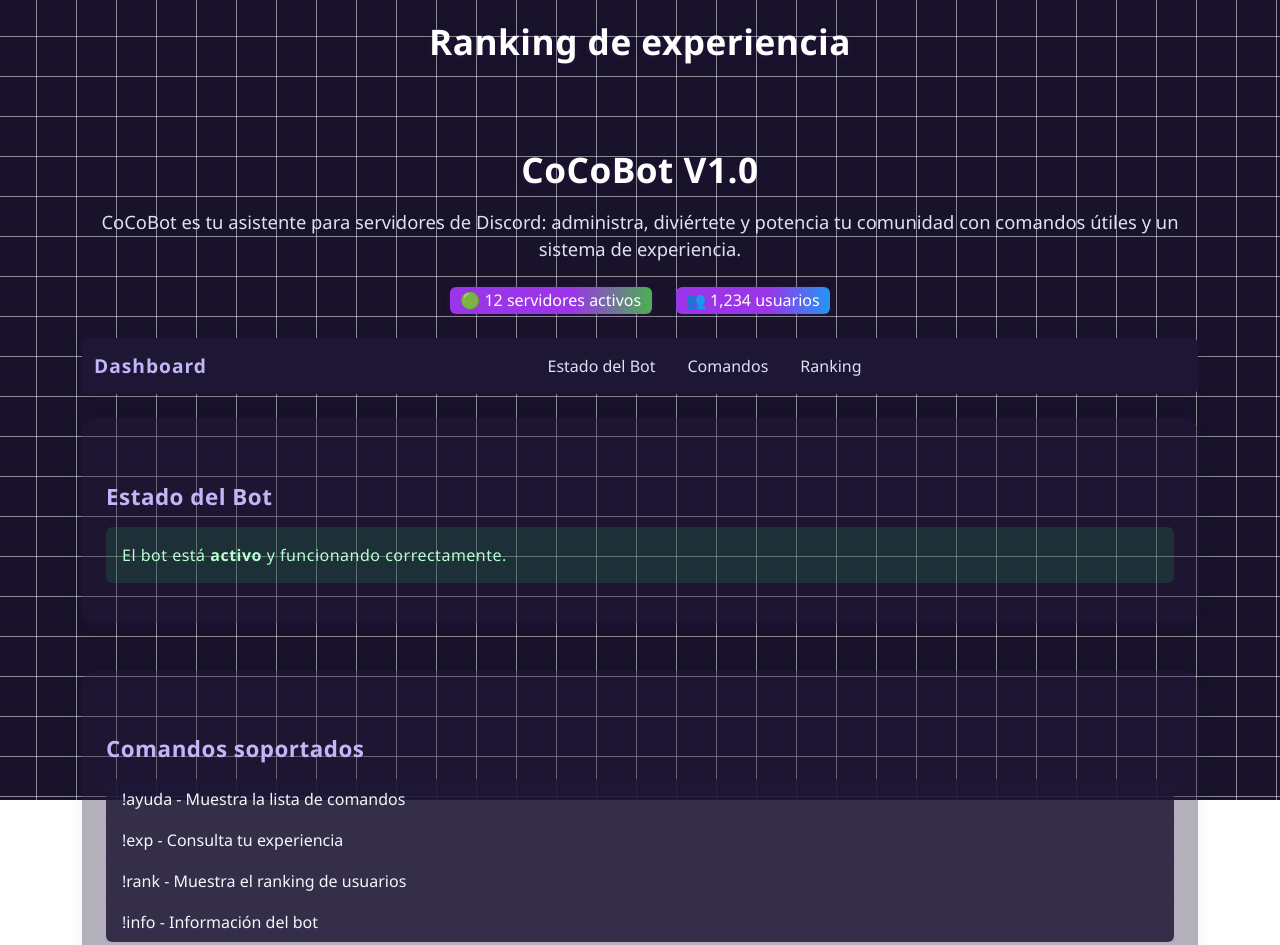
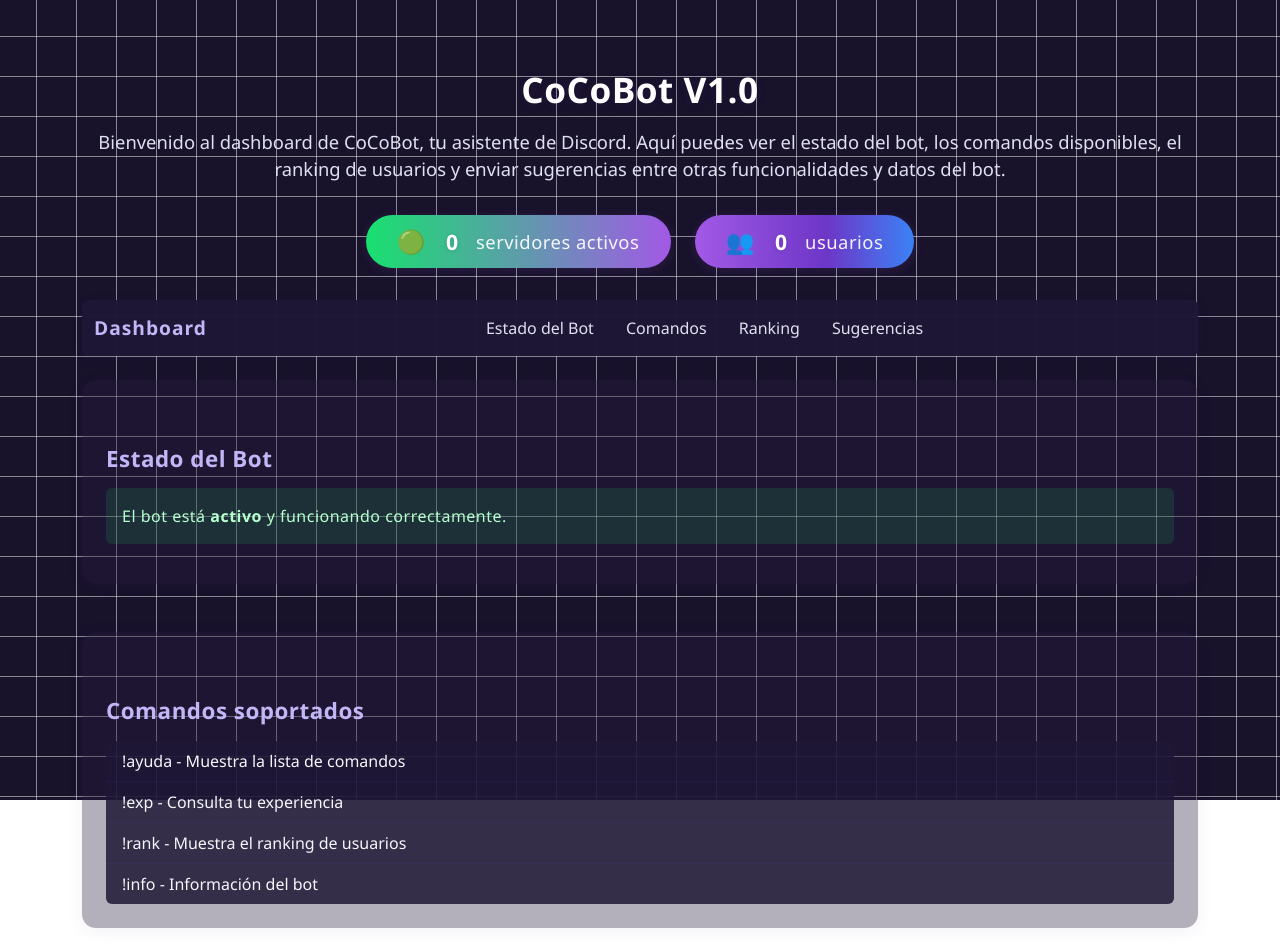
Before and after one commit to Airamsveedraaa/DiscordBot, a plain HTML site: page dashboard/index.html in a window 1280 px wide. Shown: the top 945 px of the page. Drawn offline with nearby package versions, Linux system fonts and the light colour scheme; no server answers.

Commit message:
Moved suggestions to a new section, added an endpoint to collect the real data about the real users and servers using the bot at the moment

```diff
--- a/dashboard/css/styles.css
+++ b/dashboard/css/styles.css
@@ -226,18 +226,82 @@ h2 {
 }
 
 /* Estadísticas */
+.badge {
+  display: inline-block;
+  padding: 0.5em 1em;
+  border-radius: 1em;
+  font-weight: bold;
+  margin-right: 0.5em;
+  font-size: 1em;
+}
+
 .badge.bg-primary {
-  background: linear-gradient(90deg, #9a35e8 60%, #4caf50 100%);
+  background: #9a35e8;
   color: #fff;
   font-weight: 500;
   box-shadow: 0 2px 8px rgba(154, 53, 232, 0.10);
 }
 
 .badge.bg-secondary {
-  background: linear-gradient(90deg, #9a35e8 60%, #2196f3 100%);
+  background: #333;
   color: #fff;
   font-weight: 500;
   box-shadow: 0 2px 8px rgba(154, 53, 232, 0.10);
+}
+
+/* Centrado de los badges */
+.badges-container {
+  display: flex;
+  justify-content: center;
+  gap: 1.5em;
+  margin-top: 2em;
+  margin-bottom: 2em;
+}
+
+/* Badge base */
+.custom-badge {
+  display: flex;
+  align-items: center;
+  padding: 0.5em 1.7em;
+  border-radius: 2em;
+  font-weight: bold;
+  font-size: 1.15em;
+  box-shadow: 0 2px 12px rgba(162, 89, 230, 0.15);
+  letter-spacing: 0.5px;
+  gap: 0.6em;
+}
+
+/* Badge de servidores: gradiente verde-morado */
+.servers-badge {
+  background: linear-gradient(90deg, #18e06f 0%, #a259e6 100%);
+  color: #fff;
+}
+
+/* Badge de usuarios: gradiente morado-azul */
+.users-badge {
+  background: linear-gradient(90deg, #a259e6 0%, #6d36c7 60%, #3b82f6 100%);
+  color: #fff;
+}
+
+/* Icono y número */
+.badge-icon {
+  font-size: 1.25em;
+  margin-right: 0.3em;
+  display: flex;
+  align-items: center;
+}
+.badge-number {
+  font-size: 1.15em;
+  font-weight: 900;
+  margin-right: 0.3em;
+  margin-left: 0.1em;
+  color: #fff;
+  text-shadow: 0 1px 4px rgba(0,0,0,0.12);
+}
+.badge-label {
+  font-size: 1em;
+  font-weight: 500;
+  opacity: 0.93;
 }
 
 /* Secciones */
--- a/dashboard/index.html
+++ b/dashboard/index.html
@@ -16,22 +16,27 @@
 </head>
 <body>
   <header>
-    <h1>Ranking de experiencia</h1>
     <span id="status" style="margin-left:1em; color:#aaa;"></span>
   </header>
   <div class="container mt-4 main-content-collapsed">
     <!-- Título y descripción siempre visibles -->
     <h1 class="text-center">CoCoBot V1.0</h1>
     <p class="lead text-center mb-4">
-      CoCoBot es tu asistente para servidores de Discord: administra, diviértete y potencia tu comunidad con comandos útiles y un sistema de experiencia.
+      Bienvenido al dashboard de CoCoBot, tu asistente de Discord. Aquí puedes ver el estado del bot, los comandos disponibles, el ranking de usuarios y enviar sugerencias entre otras funcionalidades y datos del bot.
     </p>
     <!-- Aquí puedes agregar estadísticas como servidores, usuarios, etc. -->
-    <div class="row justify-content-center mb-4">
-      <div class="col-auto">
-        <span class="badge bg-primary fs-6">🟢 12 servidores activos</span>
-      </div>
-      <div class="col-auto">
-        <span class="badge bg-secondary fs-6">👥 1,234 usuarios</span>
+    <div class="container mt-3">
+      <div class="badges-container">
+        <span class="custom-badge servers-badge" id="servers-badge">
+          <span class="badge-icon">🟢</span>
+          <span class="badge-number" id="servers-number">0</span>
+          <span class="badge-label">servidores activos</span>
+        </span>
+        <span class="custom-badge users-badge" id="users-badge">
+          <span class="badge-icon">👥</span>
+          <span class="badge-number" id="users-number">0</span>
+          <span class="badge-label">usuarios</span>
+        </span>
       </div>
     </div>
 
@@ -53,6 +58,9 @@
             </li>
             <li class="nav-item">
               <a class="nav-link" href="#ranking-section">Ranking</a>
+            </li>
+            <li class="nav-item">
+              <a class="nav-link" href="#sugerencias-section">Sugerencias</a>
             </li>
           </ul>
         </div>
@@ -100,14 +108,21 @@
       <div id="ranking-pagination" style="text-align:center; margin-top:1em;"></div>
     </section>
 
+    <!-- Sección Sugerencias -->
+    <section id="sugerencias-section" class="mb-5">
+      <h2 class="mb-3">Sugerencias</h2>
+      <p>¿Tienes una sugerencia o mejora para el bot? ¡Clica en el botón y cuentanos sobre ello, queremos escucharte!</p>
       <button
         id="open-github-issue"
         class="btn btn-primary mb-4"
+        type="button"
       >
+        ¡Envía tu sugerencia de cambio/mejora aquí!
       </button>
       <div class="alert alert-info mt-3" style="display: none;">
         <!-- Mensaje de alerta aquí -->
       </div>
+    </section>
   </div>
 
   <!-- Bootstrap Bundle JS (Popper + Bootstrap JS) -->
--- a/dashboard/js/script.js
+++ b/dashboard/js/script.js
@@ -68,9 +68,17 @@ async function cargarRanking(page = 1) {
   document.getElementById("next-page").onclick = () => cargarRanking(currentPage + 1);
 }
 
+async function cargarStats() {
+  const response = await fetch("https://discordbot-jv7p.onrender.com/api/stats");
+  const data = await response.json();
+  document.getElementById("servers-number").textContent = data.servers;
+  document.getElementById("users-number").textContent = data.users;
+}
+
 document.addEventListener("DOMContentLoaded", () => {
   connectWebSocket();
   cargarRanking();
+  cargarStats();
   const openGithubIssueBtn = document.getElementById('open-github-issue');
   if (openGithubIssueBtn) {
 
```
Also changed, not shown: 1 other file. Lines whose indentation alone changed are shown as unchanged.
